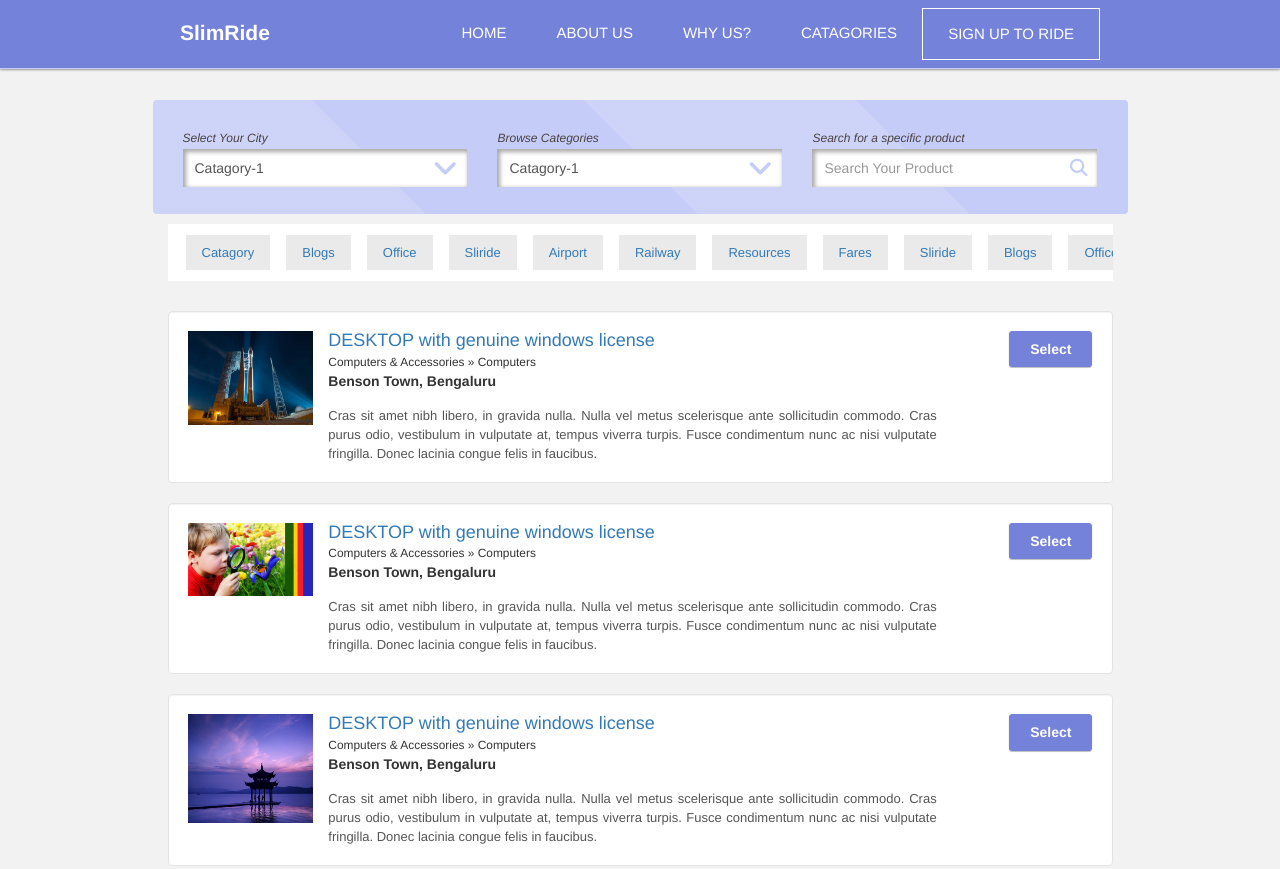
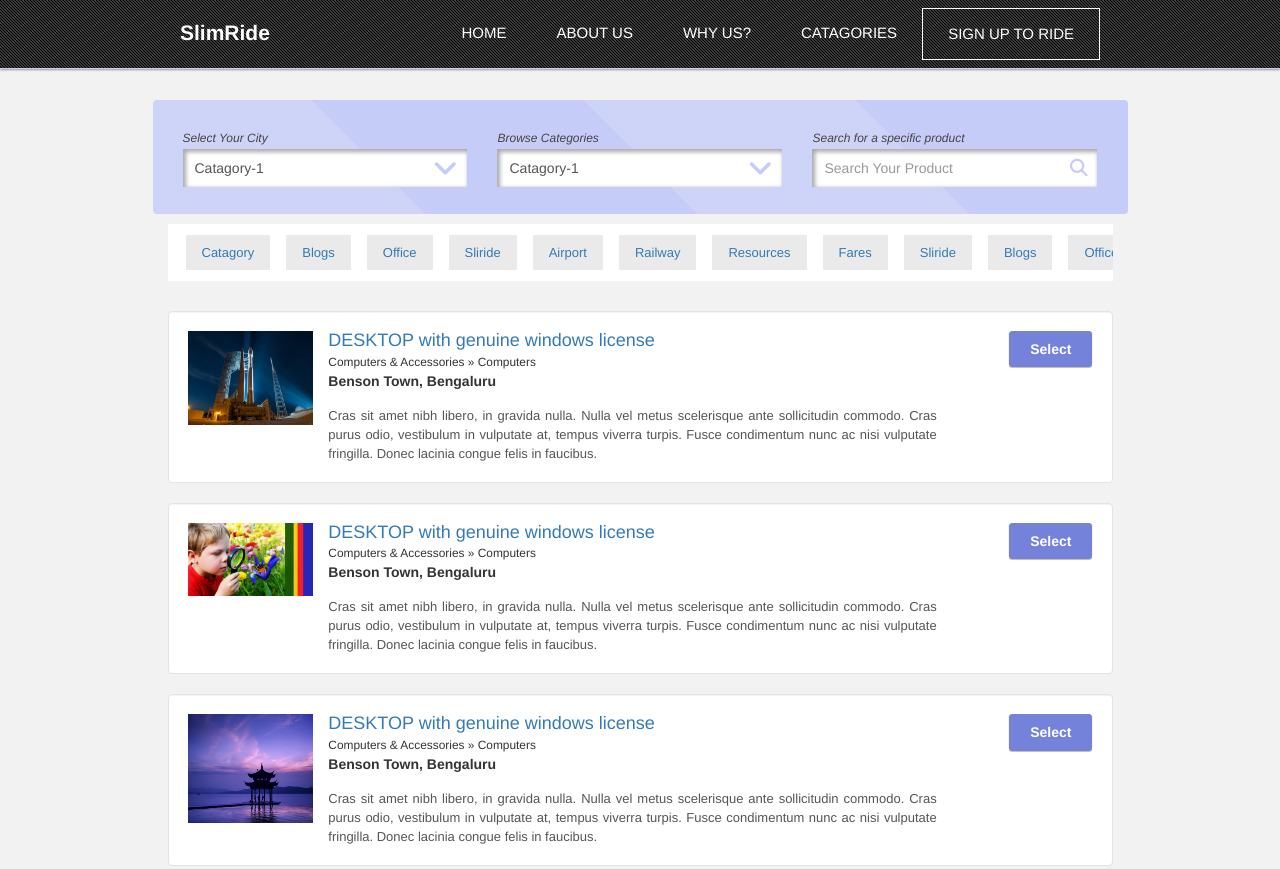
Before and after one commit to rajbm123/slimrideblog, a plain HTML site: page index.html in a window 1280 px wide. Shown: the top 869 px of the page. Drawn offline with nearby package versions, Linux system fonts and the light colour scheme.

Commit message:
overlay img is added

```diff
--- a/css/style.css
+++ b/css/style.css
@@ -16,7 +16,8 @@ h1,h2,h3,h4,h5,h6,p {
 	width: 100%;
 }
 .navbar-blog {
-	background-color: #7582DA;
+	background-color: rgba(0, 0, 0, 0.76);
+	background-image: url('../img/overlay.png');
 	border-color: #C5CCF7;
 	border-radius: 0px;
 	box-shadow: 0 1px 2px rgba(0,0,0,0.37);
```
Also changed, not shown: img/overlay.png (added).
